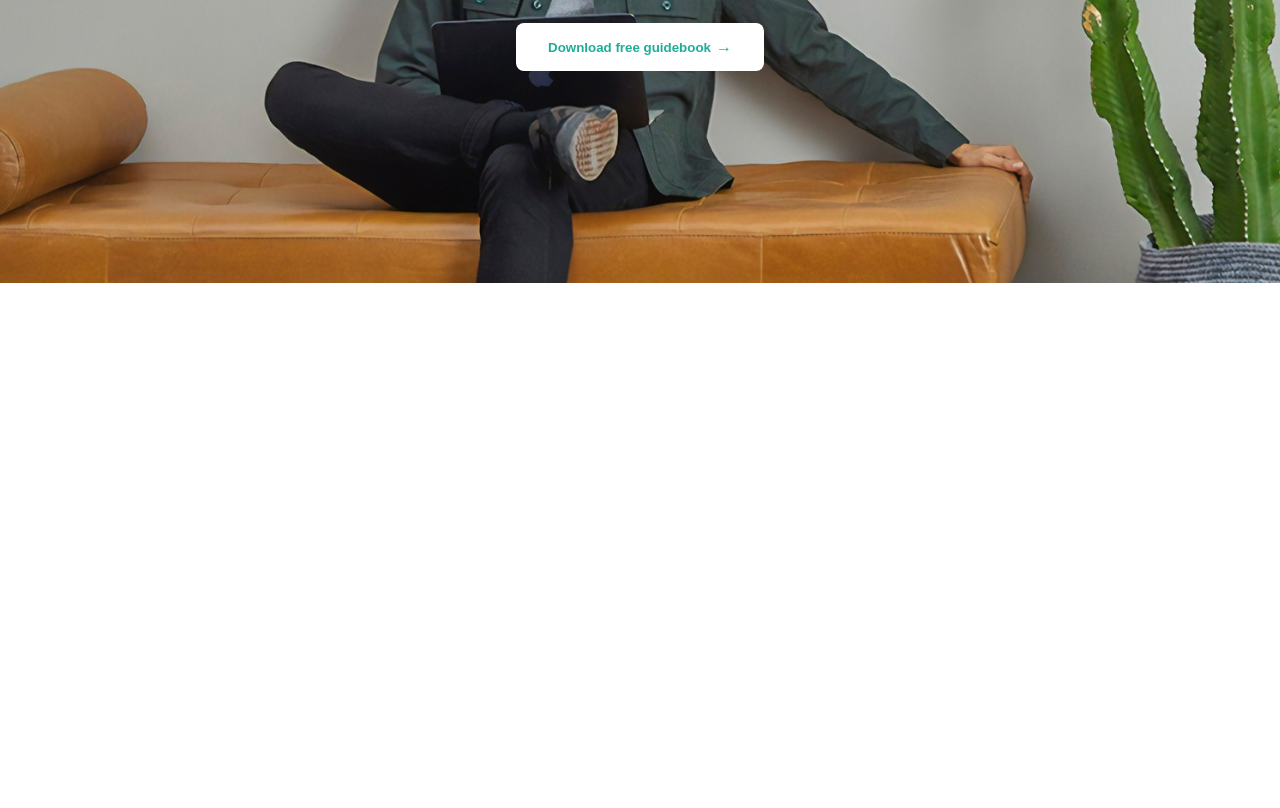
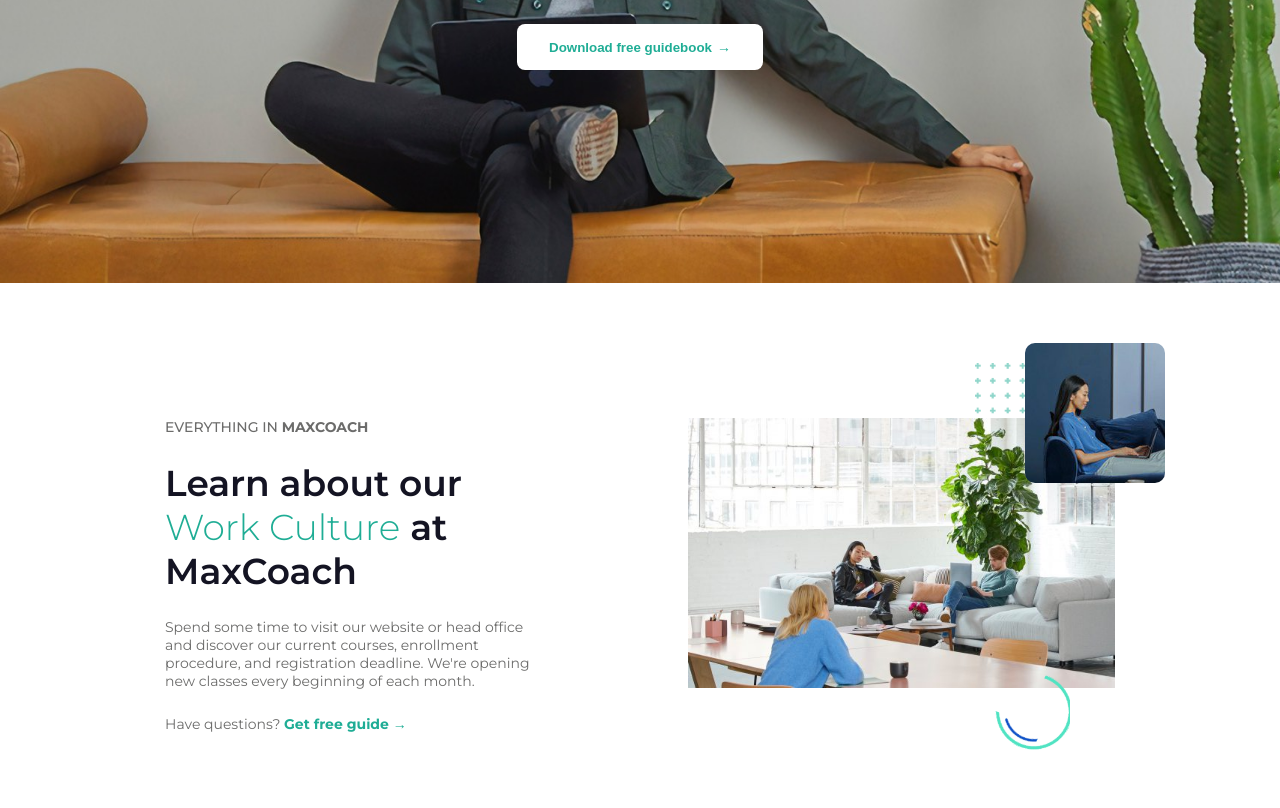
Before and after one commit to TommasoBorsatti/proj-html-vuejs, a website: page index.html in a window 1280 px wide. Shown: the part 382-1190 px from the top of the page. Before the commit the page ends 800 px from the top, so only its background shows below. Drawn offline with nearby package versions, Linux system fonts and the light colour scheme.

Commit message:
Impostato il lavoro del Main. Completata prima sezione Ripetibile.
Ho individuato le sezioni che possono essere ripetute; ciascune di esse però deve essere rifinita nel dettaglio. Ho completato la prima sezione del Main impostando gran parte del lavoro che potrà poi essere ripetuto; questo mi permetterà di andare più rapidamente.

```diff
--- a/index.html
+++ b/index.html
@@ -95,7 +95,57 @@
     </header>
 
     <main>
+      <!-- container di riferimento del Main -->
+      <div class="container">
+        <!-- prima sezione di tipo ripetibile box testo + box immagini -->
+        <section class="sect-box pv-15 mt-12" id="learn">
+          <!-- box del testo -->
+          <div class="text-box">
+            <h4 class="sect-intro mb-5">EVERYTHING IN <strong>MAXCOACH</strong></h4>
+            <h2 class="sect-title mb-5">Learn about our <span>Work Culture</span> at MaxCoach</h2>
+            <p class="sect-content mb-5">Spend some time to visit our website or head office and discover our current courses, enrollment procedure, and registration deadline. We're opening new classes every beginning of each month.</p>
+            <p class="sect-link">Have questions? <a href="">Get free guide &rarr;</a></p>
+          </div>
+          <!-- box del testo -->
+          <!-- box con immagini -->
+          <div class="img-box">
+            <img src="img/stock-full-hd-10-ohki1ayywq3cqutettrncduujpoaorifqu4relt2ts.jpg" alt="prima immagine del sito">
+          </div>
+          <!-- /box con immagini -->
+        </section>
+        <!-- /prima sezione di tipo ripetibile box testo + box immagini -->
+        <!--seconda sezione di tipo ripetibile box testo + box immagini -->
+        <section class="text-box" id="upgrade">
 
+        </section>
+        <!-- /seconda sezione di tipo ripetibile box testo + box immagini -->
+        <!-- prima sezione di tipo ripetibile con 3 immagini centrate -->
+        <section id="courses">
+
+        </section>
+        <!-- /prima sezione di tipo ripetibile con 3 immagini centrate -->
+        <!--terza sezione di tipo ripetibile box testo + box immagini -->
+        <section class="text-box" id="why">
+
+        </section>
+        <!-- /terza sezione di tipo ripetibile box testo + box immagini -->
+        <!--quarta sezione di tipo ripetibile box testo + box immagini -->
+        <section class="text-box" id="transform">
+
+        </section>
+        <!-- /quarta sezione di tipo ripetibile box testo + box immagini -->
+        <!-- seconda sezione di tipo ripetibile con 3 immagini centrate -->
+        <section id="blogs">
+
+        </section>
+        <!-- /seconda sezione di tipo ripetibile con 3 immagini centrate -->
+        <!-- sezione newsletter -->
+        <section id="newsletters">
+
+        </section>
+        <!-- /sezione newsletter -->
+      </div>
+      <!-- /container di riferimento del Main -->
     </main>
 
     <footer>
--- /dev/null
+++ b/src/partials/_section-box.scss
@@ -0,0 +1,70 @@
+
+section.sect-box{
+  display: flex;
+  justify-content: space-between;
+
+  & .text-box{
+    flex-basis: 40%;
+  }
+
+  & .img-box{
+    flex-basis: 45%;
+
+    & img {
+      width: 100%;
+    }
+  }
+
+  // SEZIONI SPECIFICHE
+
+  &#learn{
+
+    //formattazione background e decorazioni personalizzata della section
+    background-image: $bgSecond;
+    background-position-x: right;
+    background-position-y: 20px;
+    background-repeat: no-repeat;
+    background-size: 140px;
+
+    & .img-box{
+      position: relative;
+
+      &::before{
+        content: "";
+        width: 75px;
+        height: 75px;
+        background-image: $bgFirst;
+        background-size: cover;
+        z-index: 50;
+        position: absolute;
+        bottom: -17px;
+        right: 45px;
+      }
+
+      &::after{
+        content: "";
+        width: 140px;
+        height: 140px;
+        border-radius: 10px;
+        background-image: $bgThird;
+        background-size: cover;
+        z-index: 50;
+        position: absolute;
+        top: -75px;
+        right: -50px;
+      }
+
+    }
+
+    // link e tipografia personalizzata dellA sezione
+
+    a{
+      color: $linkAlt;
+      font-weight: $fontHeaviest;
+    }
+
+  }
+
+
+
+}
--- a/src/partials/_typo.scss
+++ b/src/partials/_typo.scss
@@ -2,16 +2,39 @@
 // TITLES
 
 h1{
-  font-weight: 500;
+  font-weight: $fontHeavy;
   font-size: $fontUltra;
   color: $secondary;
 }
 
+h2{
+  font-weight: $fontHeavier;
+  font-size: $fontSuper;
+  color: $primary;
+
+  & > span{
+    color: $other;
+    font-weight: $fontLight;
+  }
+}
+
 h3{
-  font-weight: 700;
+  font-weight: $fontHeaviest;
   font-size: $fontBig;
   color: $secondary;
+}
 
+h4{
+  font-weight: $fontHeavy;
+  font-size: $fontSmall;
+  color: $third;
+}
+
+// CONTENT
+
+p{
+  font-size: $fontSmall;
+  color: $third;
 }
 
 // LINKS
--- a/src/partials/_variables.scss
+++ b/src/partials/_variables.scss
@@ -2,7 +2,7 @@
 
 // CONTAINERS
 
-$container: 900px;
+$container: 950px;
 $containerWide: 1300px;
 
 //FONT
@@ -10,20 +10,22 @@
 // Size
 $fontMicro: 8px;
 $fontMini: 12px;
-$fontSmall: 16px;
+$fontSmall: 14px;
 $fontReg: 18px;
 $fontBig: 26px;
+$fontSuper: 36px;
 $fontUltra: 45px;
 //Weight
 $fontLight: 300;
 $fontRegular: 400;
 $fontHeavy: 500;
+$fontHeavier:600;
 $fontHeaviest: 700;
 
 // COLORS
-
 $primary: #141423; //Vulcan
 $secondary:#FFF;
+$third: #6c6c6b; // Storm Dust
 $other: #1fad95; // Mountain Meadow
 
 // BUTTONS
@@ -54,6 +56,12 @@
 $linkAltHover:"";
 $inputPrimary: #e2e2eD; //Quill grey
 
-// Hero section
+// Hero IMG
 
 $heroBgImg: url("../img/home-3-hero-bg.jpg");
+
+// Main BackGrounds;
+
+$bgFirst: url("../img/maxcoach-shape-02.png");
+$bgSecond: url("../img/maxcoach-shape-07.png");
+$bgThird: url("../img/about-us-01-ohkia3qg98rq9vg3s0mn2hkflr1migdqdw370qnegc.jpg")
--- a/src/style.scss
+++ b/src/style.scss
@@ -10,3 +10,4 @@
 @import "partials/main-nav";
 @import "partials/hero";
 @import "partials/sidebar";
+@import "partials/section-box";
```
Also changed, not shown: dist/style.css.
